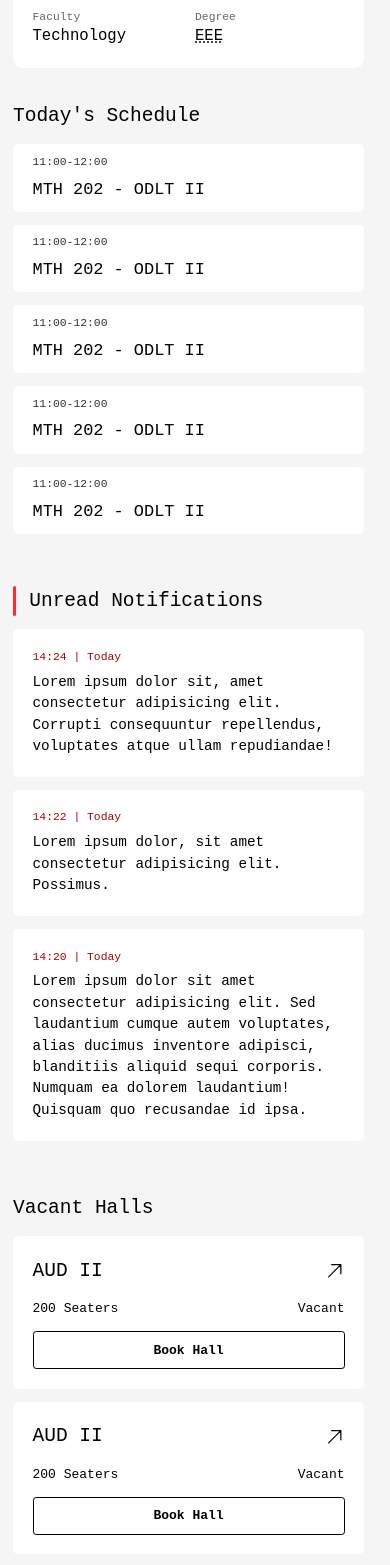
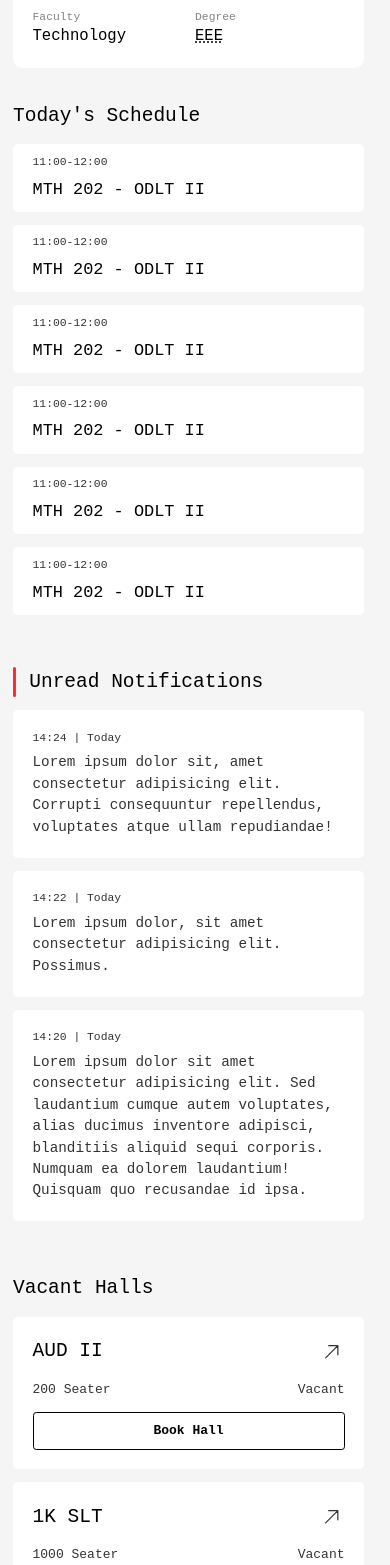
Before and after one commit to Sam-3l/Roomify, a React (Vite) app in the folder Frontend/: page / in a window 390 px wide. Shown: the part 432-1997 px from the top of the page. Built offline with nearby package versions, Linux system fonts and the light colour scheme; no server answers.

Commit message:
feat: add LectureCard and HallCard components, update styles for improved UI consistency

```diff
--- /dev/null
+++ b/Frontend/src/components/Body/HallCard.jsx
@@ -0,0 +1,30 @@
+export default function HallCard(props) {
+  return (
+    <div className="flex flex-col p-6 gap-4 bg-white rounded-md">
+      <div className="flex justify-between items-center">
+        <p className="text-lg text-secondary"> {props.hall} </p>
+        <button className="flex items-center justify-center w-8 h-8 rounded-full cursor-pointer">
+          <svg
+            xmlns="http://www.w3.org/2000/svg"
+            fill="none"
+            viewBox="0 0 24 24"
+            strokeWidth={1.5}
+            stroke="currentColor"
+            className="size-6"
+          >
+            <path
+              strokeLinecap="round"
+              strokeLinejoin="round"
+              d="m4.5 19.5 15-15m0 0H8.25m11.25 0v11.25"
+            />
+          </svg>
+        </button>
+      </div>
+      <div className="flex  items-center justify-between">
+        <p className="">{props.capacity} Seater</p>
+        <p className="">{props.status}</p>
+      </div>
+      <button className="button2">Book Hall</button>
+    </div>
+  );
+}
--- /dev/null
+++ b/Frontend/src/components/Body/LectureCard.jsx
@@ -0,0 +1,10 @@
+export default function LectureCard(props) {
+  return (
+    <div className="flex flex-col py-3 px-6 bg-white gap-2 rounded-md">
+      <p className="text-sm">{props.session}</p>
+      <p className="text-[1.3rem] text-secondary">
+        {props.course} - {props.hall}{" "}
+      </p>
+    </div>
+  );
+}
--- a/Frontend/src/components/Dashboard/PseudoAvailableHalls.jsx
+++ b/Frontend/src/components/Dashboard/PseudoAvailableHalls.jsx
@@ -1,145 +1,24 @@
+import HallCard from "../Body/HallCard";
+
 export default function PseudoAvailableHalls() {
   return (
     <section className="flex py-6 flex-col gap-4 w-full">
-      <div className="flex gap-4">
-        <h1 className="text-lg md:text-xl">Vacant Halls</h1>
+      <div className="flex gap-4 ">
+        <h1 className="text-lg md:text-xl text-secondary">Vacant Halls</h1>
       </div>
       <div className="grid grid-cols-1 sm:grid-cols-2 md:grid-cols-3 gap-4">
         {/* Hall */}
-        <div className="flex flex-col p-6 gap-4 bg-white rounded-md">
-          <div className="flex justify-between items-center">
-            <p className="text-lg">AUD II</p>
-            <button classname="flex items-center justify-center w-8 h-8 rounded-full cursor-pointer">
-              <svg
-                xmlns="http://www.w3.org/2000/svg"
-                fill="none"
-                viewBox="0 0 24 24"
-                strokeWidth={1.5}
-                stroke="currentColor"
-                className="size-6"
-              >
-                <path
-                  strokeLinecap="round"
-                  strokeLinejoin="round"
-                  d="m4.5 19.5 15-15m0 0H8.25m11.25 0v11.25"
-                />
-              </svg>
-            </button>
-          </div>
-          <div className="flex items-center justify-between">
-            <p className="textsm">200 Seaters</p>
-            <p className="textsm">Vacant</p>
-          </div>
-          <button className="button2">Book Hall</button>
-        </div>
+        <HallCard hall="AUD II" capacity="200" status="Vacant" />
         {/* Hall */}
-        <div className="flex flex-col p-6 gap-4 bg-white rounded-md">
-          <div className="flex justify-between items-center">
-            <p className="text-lg">AUD II</p>
-            <button classname="flex items-center justify-center w-8 h-8 rounded-full cursor-pointer">
-              <svg
-                xmlns="http://www.w3.org/2000/svg"
-                fill="none"
-                viewBox="0 0 24 24"
-                strokeWidth={1.5}
-                stroke="currentColor"
-                className="size-6"
-              >
-                <path
-                  strokeLinecap="round"
-                  strokeLinejoin="round"
-                  d="m4.5 19.5 15-15m0 0H8.25m11.25 0v11.25"
-                />
-              </svg>
-            </button>
-          </div>
-          <div className="flex items-center justify-between">
-            <p className="textsm">200 Seaters</p>
-            <p className="textsm">Vacant</p>
-          </div>
-          <button className="button2">Book Hall</button>
-        </div>
+        <HallCard hall="1K SLT" capacity="1000" status="Vacant" />
         {/* Hall */}
-        <div className="flex flex-col p-6 gap-4 bg-white rounded-md">
-          <div className="flex justify-between items-center">
-            <p className="text-lg">AUD II</p>
-            <button classname="flex items-center justify-center w-8 h-8 rounded-full cursor-pointer">
-              <svg
-                xmlns="http://www.w3.org/2000/svg"
-                fill="none"
-                viewBox="0 0 24 24"
-                strokeWidth={1.5}
-                stroke="currentColor"
-                className="size-6"
-              >
-                <path
-                  strokeLinecap="round"
-                  strokeLinejoin="round"
-                  d="m4.5 19.5 15-15m0 0H8.25m11.25 0v11.25"
-                />
-              </svg>
-            </button>
-          </div>
-          <div className="flex items-center justify-between">
-            <p className="textsm">200 Seaters</p>
-            <p className="textsm">Vacant</p>
-          </div>
-          <button className="button2">Book Hall</button>
-        </div>
+        <HallCard hall="BOO C" capacity="300" status="Vacant" />
         {/* Hall */}
-        <div className="flex flex-col p-6 gap-4 bg-white rounded-md">
-          <div className="flex justify-between items-center">
-            <p className="text-lg">AUD II</p>
-            <button classname="flex items-center justify-center w-8 h-8 rounded-full cursor-pointer">
-              <svg
-                xmlns="http://www.w3.org/2000/svg"
-                fill="none"
-                viewBox="0 0 24 24"
-                strokeWidth={1.5}
-                stroke="currentColor"
-                className="size-6"
-              >
-                <path
-                  strokeLinecap="round"
-                  strokeLinejoin="round"
-                  d="m4.5 19.5 15-15m0 0H8.25m11.25 0v11.25"
-                />
-              </svg>
-            </button>
-          </div>
-          <div className="flex items-center justify-between">
-            <p className="textsm">200 Seaters</p>
-            <p className="textsm">Vacant</p>
-          </div>
-          <button className="button2">Book Hall</button>
-        </div>
+        <HallCard hall="FBLT" capacity="300" status="Vacant" />
         {/* Hall */}
-        <div className="flex flex-col p-6 gap-4 bg-white rounded-md">
-          <div className="flex justify-between items-center">
-            <p className="text-lg">AUD II</p>
-            <button classname="flex items-center justify-center w-8 h-8 rounded-full cursor-pointer">
-              <svg
-                xmlns="http://www.w3.org/2000/svg"
-                fill="none"
-                viewBox="0 0 24 24"
-                strokeWidth={1.5}
-                stroke="currentColor"
-                className="size-6"
-              >
-                <path
-                  strokeLinecap="round"
-                  strokeLinejoin="round"
-                  d="m4.5 19.5 15-15m0 0H8.25m11.25 0v11.25"
-                />
-              </svg>
-            </button>
-          </div>
-          <div className="flex items-center justify-between">
-            <p className="textsm">200 Seaters</p>
-            <p className="textsm">Vacant</p>
-          </div>
-          <button className="button2">Book Hall</button>
-        </div>
+        <HallCard hall="LAW 209" capacity="400" status="Vacant" />
+        {/* Hall */}
+        <HallCard hall="PHY 291" capacity="70" status="Vacant" />
       </div>
     </section>
   );
--- a/Frontend/src/components/Dashboard/PseudoNotification.jsx
+++ b/Frontend/src/components/Dashboard/PseudoNotification.jsx
@@ -3,7 +3,7 @@ export default function PseudoNotifications() {
     <section className="flex py-6 flex-col gap-4 w-full">
       <div className="flex gap-4">
         <span className="w-1 rounded-full bg-red-500"></span>
-        <h1 className="text-lg md:text-xl">Unread Notifications</h1>
+        <h1 className="text-lg md:text-xl text-secondary">Unread Notifications</h1>
       </div>
       <div className="grid grid-cols-1 gap-4">
         {/* Notification */}
@@ -28,6 +28,7 @@ export default function PseudoNotifications() {
             Lorem ipsum dolor sit amet consectetur adipisicing elit. Sed laudantium cumque autem voluptates, alias ducimus inventore adipisci, blanditiis aliquid sequi corporis. Numquam ea dolorem laudantium! Quisquam quo recusandae id ipsa.
           </p>
         </div>
+
       </div>
     </section>
   );
--- a/Frontend/src/components/Dashboard/PseudoTimetable.jsx
+++ b/Frontend/src/components/Dashboard/PseudoTimetable.jsx
@@ -1,37 +1,21 @@
+import LectureCard from "../Body/LectureCard"
 export default function PseudoTimetable(){
     return(
         <section className="flex py-6 flex-col gap-4 w-full">
-            <h1 className="text-lg md:text-xl">Today's Schedule</h1>
+            <h1 className="text-lg md:text-xl text-secondary">Today's Schedule</h1>
             <div className="grid grid-cols-1 sm:grid-cols-2 md:grid-cols-3 gap-4">
                 {/* Lecture */}
-                <div className="flex flex-col py-3 px-6 bg-white gap-2 rounded-md">
-                    <p className="text-primary text-sm">11:00-12:00</p>
-                    <p className="text-[1.3rem]">MTH 202 - ODLT II</p>
-                </div>
-
+                <LectureCard session="11:00-12:00" course="MTH 202" hall="ODLT II" />
                 {/* Lecture */}
-                <div className="flex flex-col py-3 px-6 bg-white gap-2 rounded-md">
-                    <p className="text-primary text-sm">11:00-12:00</p>
-                    <p className="text-[1.3rem]">MTH 202 - ODLT II</p>
-                </div>
-
+                <LectureCard session="11:00-12:00" course="MTH 202" hall="ODLT II" />
                 {/* Lecture */}
-                <div className="flex flex-col py-3 px-6 bg-white gap-2 rounded-md">
-                    <p className="text-primary text-sm">11:00-12:00</p>
-                    <p className="text-[1.3rem]">MTH 202 - ODLT II</p>
-                </div>
-
+                <LectureCard session="11:00-12:00" course="MTH 202" hall="ODLT II" />
                 {/* Lecture */}
-                <div className="flex flex-col py-3 px-6 bg-white gap-2 rounded-md">
-                    <p className="text-primary text-sm">11:00-12:00</p>
-                    <p className="text-[1.3rem]">MTH 202 - ODLT II</p>
-                </div>
-
+                <LectureCard session="11:00-12:00" course="MTH 202" hall="ODLT II" />
                 {/* Lecture */}
-                <div className="flex flex-col py-3 px-6 bg-white gap-2 rounded-md">
-                    <p className="text-primary text-sm">11:00-12:00</p>
-                    <p className="text-[1.3rem]">MTH 202 - ODLT II</p>
-                </div>
+                <LectureCard session="11:00-12:00" course="MTH 202" hall="ODLT II" />
+                {/* Lecture */}
+                <LectureCard session="11:00-12:00" course="MTH 202" hall="ODLT II" />
 
             </div>
         </section>
--- a/Frontend/src/index.css
+++ b/Frontend/src/index.css
@@ -17,6 +17,10 @@
 }
 * {
   box-sizing: border-box;
+  color: var(--color-primary);
+}
+.text-secondary{
+  color: var(--color-secondary);
 }
 .close {
   transform: translateX(100%);
```
Also changed, not shown: Frontend/src/components/Dashboard/PseudoProfile.jsx (+6 -6 lines).
